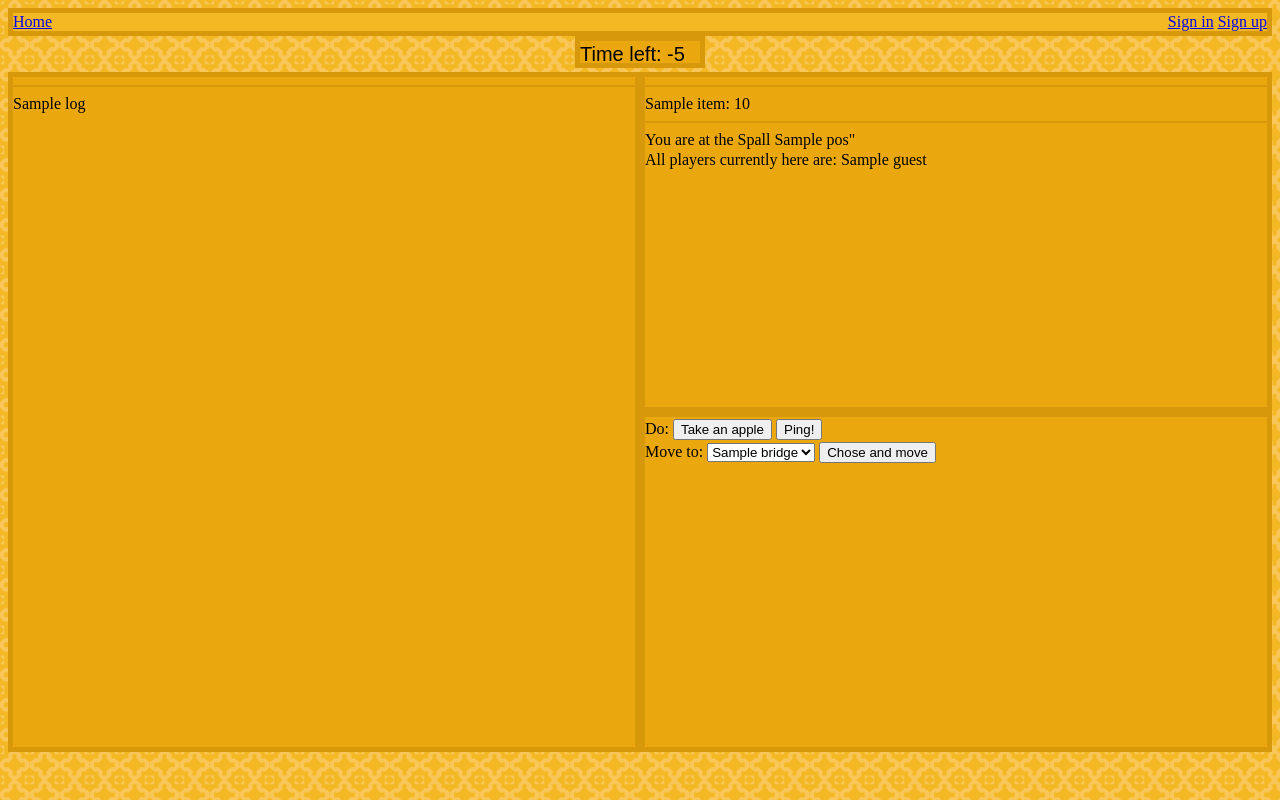
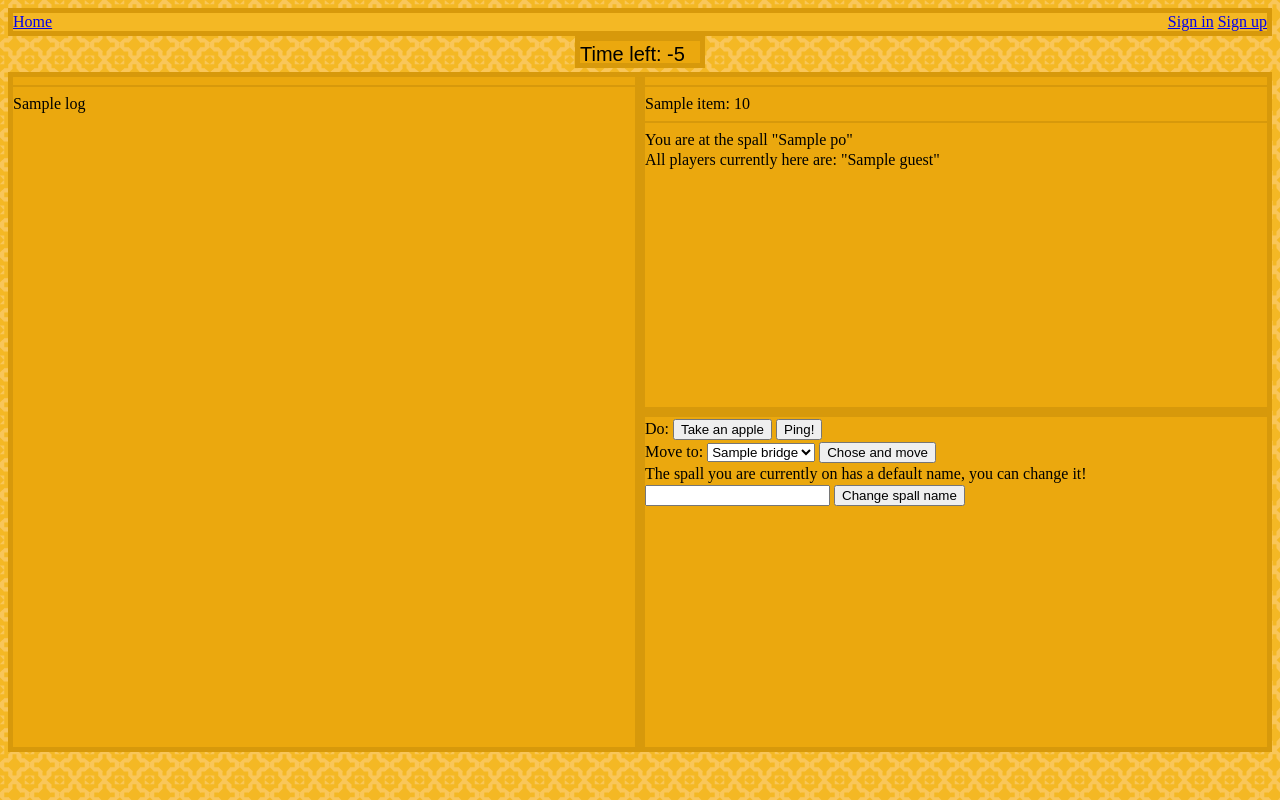
Before and after one commit to Solus-Deus/Conquester, a Flask app: template templates/gamebase.html in a window 1280 px wide. Run offline with Flask 3, Linux system fonts and the light colour scheme; the template is opened without the code that fills it: most values are stand-ins (such as "Sample title", 1, 10 or a date in 2020).

Commit message:
Inscool work

```diff
--- a/app.py
+++ b/app.py
@@ -31,15 +31,21 @@ guestings = db.Table('guestings',
 class Spalls(db.Model):
     id = db.Column("id", db.Integer, primary_key=True)
     name = db.Column(db.String(40))
+    nameorig = db.Column(db.Boolean)
     ingredients = db.relationship("Ingredients", backref="spalls")
     bridges = db.relationship("Spalls", secondary=bridges, primaryjoin=(bridges.c.primary == id), secondaryjoin=(bridges.c.secondary == id), backref='spallings')
     guests = db.relationship("Users", secondary=guestings, backref="position")
 
-    def __init__(self, name=None):
-        if name is None:
-            self.name = f'{self.id}'
+    def __init__(self, name=""):
+        if name == "":
+            self.name = f'Spall no.{self.id}'
+            self.nameorig = False
         else:
             self.name = name
+            self.nameorig = True
+
+    def __repr__(self):
+        return f'<Spall "{self.name}" ({self.id})>'
 
     def distance(self, other):
         pass
@@ -91,7 +97,6 @@ def perform_task():
         movers = Users.query.filter_by().all()
         for mover in movers:
             move = mover.move
-            print(move)
             if move != "":
                 inventory = mover.inventory
                 newlog="EROWEOWOEOOW"
@@ -110,17 +115,30 @@ def perform_task():
 
                     newlog = "You took an apple. You now have " + str(found_inv.amount) + " Apples."
                 elif move[:18] == "move to spall no. ":
-                    print("moe:move to spall")
                     place = move[18:]
                     newwhere = Spalls.query.filter_by(id=place).first()
                     now = mover.position[0]
-                    now.guests.remove(mover)
-                    newwhere.guests.append(mover)
-                    newlog = f"You moved from {now} to {newwhere}"
+                    if newwhere in now.bridges:
+                        now.guests.remove(mover)
+                        newwhere.guests.append(mover)
+                        newlog = f'You moved from "{now.name}" to "{newwhere.name}"'
+                    else:
+                        newlog = f"Hey! {now.name} is not connected to {newwhere.name}! Are you trying to cheat?"
+                elif move[:16] == "rename spall to ":
+                    newname = move[16:]
+                    now = mover.position[0]
+                    if not now.nameorig:
+                        if len(newname)<20 and len(newname)>3:
+                            now.name = newname
+                            now.nameorig = True
+                            db.session.commit()
+                            newlog = f'Spall no. {now.id} is now named "{now.name}"!'
+                        else:
+                            newlog = f'Spall no. {now.id} didnt get renamed"!'
+
+                    else:
+                        newlog=f"Hey! {now.name} is a original spall name! Are you trying to cheat?"
                 else:
-                    print(move)
-                    print(move[:18])
-                    print(move[18:])
                     newlog = "error: Unknown move. Your move is " + move
                 newlog = "[" + time.ctime() + "] " + newlog
 
@@ -139,27 +157,6 @@ def schedule_task():
             pass
         perform_task()
         time.sleep(minute_length-1)
-
-
-@app.route("/g", methods=['GET', 'POST'])
-def output():
-    print("gaytesting")
-    gay = Spalls.query.filter_by(id=1).first()
-    print(gay.bridges)
-    bi = Spalls.query.filter_by(id=2).first()
-    gay.bridges.append(bi)
-    print(gay.bridges)
-    Spalls.query.filter_by(id=gay.id).delete()
-    db.session.add(gay)
-    print(gay.bridges)
-    db.session.commit()
-    print(gay.bridges)
-    regay = Spalls.query.filter_by(id=1).first()
-    print(regay.bridges)
-    spa = Spalls.query.filter_by().all()
-    for i in spa:
-        print(i.bridges)
-    return redirect(url_for("homepage"))
 
 
 @app.route("/", methods=['GET', 'POST'])
@@ -288,7 +285,9 @@ def gamepage():
             elif request.form.get("cam") == "Chose and move":
                 place = request.form["placelist"]
                 move = "move to spall no. "+place
-
+            elif request.form.get("csn") == "Change spall name":
+                newname = request.form.get("newname")
+                move = "rename spall to "+newname
             else:
                 move = "Error: No such move!"
             found_user = Users.query.filter_by(name=session["login"]).first()
@@ -301,6 +300,7 @@ def gamepage():
             found_user = Users.query.filter_by(name=userr).first()
             print(found_user.logs)
             print(found_user.position)
+            print(found_user.position[0].nameorig)
             print(found_user.position[0].bridges)
             return render_template('gamebase.html', logs=eval(found_user.logs), inv=found_user.inventory,
                                    toime=minute_length - (floor(time.time() % minute_length)), pos=found_user.position[0])
--- a/createstuffNOTSTART.py
+++ b/createstuffNOTSTART.py
@@ -1,4 +1,5 @@
 
+    with app.app_context():
         how_many = input('how many')
         if how_many == "":
             how_many = 100
@@ -6,7 +7,7 @@
             how_many = int(how_many)
         print(f"{how_many} new spalls coming!")
         for i in range(how_many):
-            spall = Spalls()
+            spall = Spalls("")
             print(len(Spalls.query.filter_by().all()))
             if len(Spalls.query.filter_by().all()) != 0:
                 new_connection = random.choice(Spalls.query.filter_by().all())
@@ -31,5 +32,8 @@
         print("Commited! New info incoming:")
         print(Spalls.query.filter_by().all())
         for i in Spalls.query.filter_by().all():
+            i.name = f'Spall no.{i.id}'
+            i.nameorig = False
             print(f"{i}'s connections are {i.bridges}")
         input()
+        db.session.commit()
--- a/templates/gamebase.html
+++ b/templates/gamebase.html
@@ -33,10 +33,10 @@
 		<p>{{i.item}}: {{i.amount}}</p>
 		{% endfor %}
 		<hr>
-		<p>You are at the Spall {{pos}}"</p>
+		<p>You are at the spall "{{pos.name}}"</p>
 		<p>All players currently here are:
 		{% for i in pos.guests %}
-			{{i.name}}
+			"{{i.name}}"
 		{% endfor %}
 		</p>
 	</div>
@@ -47,10 +47,19 @@
 			<p>Move to:
 				<select id="place" name="placelist">
 				{% for i in pos.bridges %}
-  				<option value="{{i.id}}">{{i}}</option>
+  				<option value="{{i.id}}">{{i.name}}</option>
 				{% endfor %}
 				</select>
 				<input type="submit" value="Chose and move" name="cam"></p>
+			{%if not pos.nameorig%}
+			<p>The spall you are currently on has a default name, you can change it!</p>
+			<p>
+
+				<input type="text" name="newname">
+				<input type="submit" value="Change spall name" name="csn">
+
+			</p>
+			{%endif%}
 		</form>
 	</div>
 	<script>
```
Also changed, not shown: instance/database.sqlite3.
